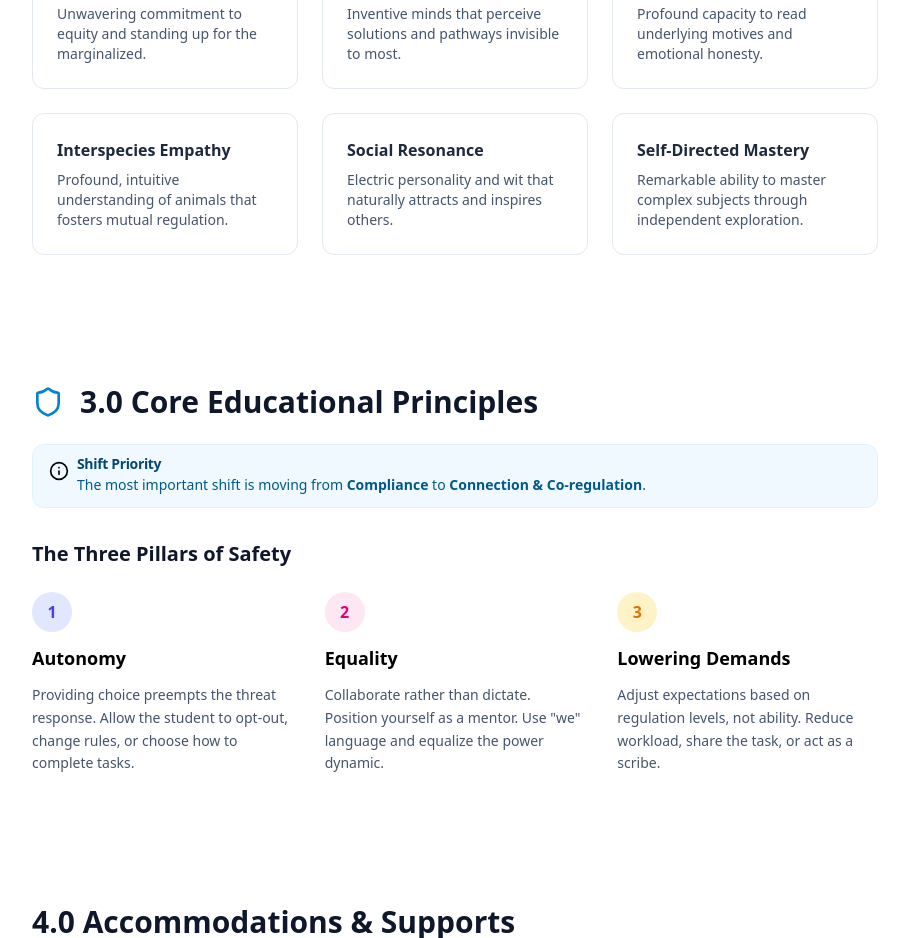
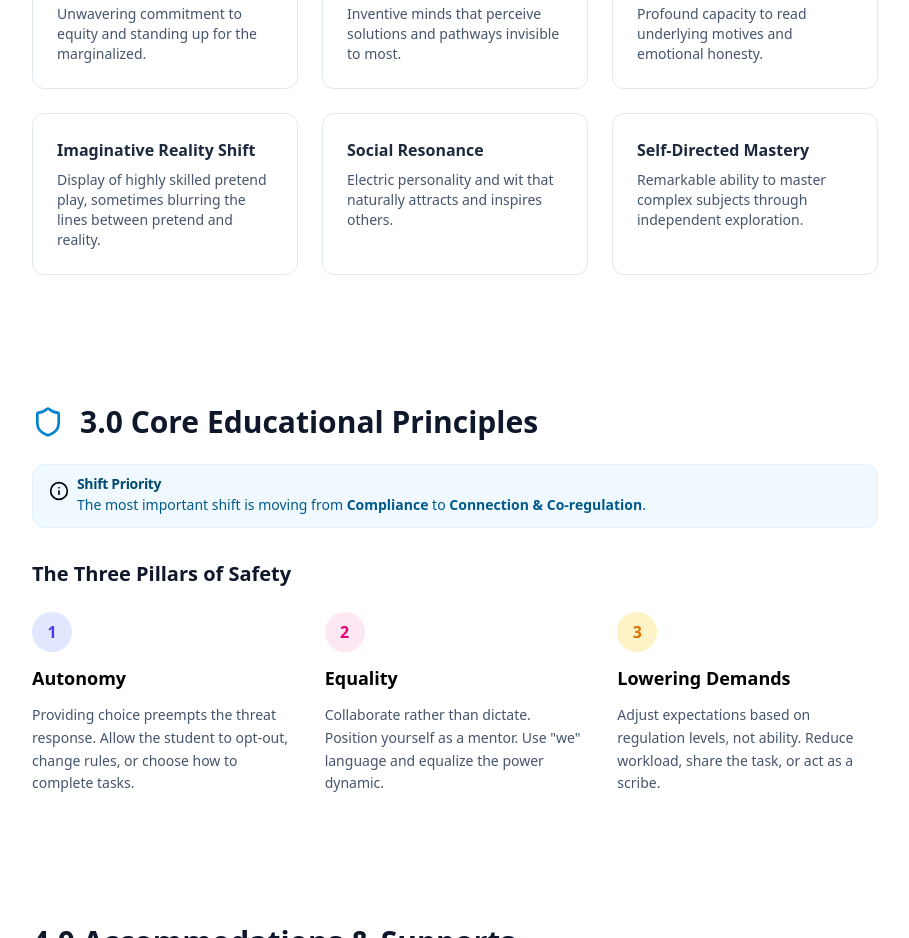
Before and after one commit to metaky/Antigravity, a Next.js app: page /pda-guide in a window 1280 px wide. Shown: the part 1260-2198 px from the top of the page, without its empty margins (185-1094 px from the left). Built offline with nearby package versions, Linux system fonts and the light colour scheme; no server answers.

Commit message:
Update PDA Strengths: Replace Interspecies Empathy with Imaginative Reality Shift

```diff
--- a/src/app/pda-guide/page.tsx
+++ b/src/app/pda-guide/page.tsx
@@ -92,7 +92,7 @@ export default function PDAGuidePage() {
                                     { title: "Principled Advocacy", desc: "Unwavering commitment to equity and standing up for the marginalized." },
                                     { title: "Visionary Thinking", desc: "Inventive minds that perceive solutions and pathways invisible to most." },
                                     { title: "Intuitive Insight", desc: "Profound capacity to read underlying motives and emotional honesty." },
-                                    { title: "Interspecies Empathy", desc: "Profound, intuitive understanding of animals that fosters mutual regulation." },
+                                    { title: "Imaginative Reality Shift", desc: "Display of highly skilled pretend play, sometimes blurring the lines between pretend and reality." },
                                     { title: "Social Resonance", desc: "Electric personality and wit that naturally attracts and inspires others." },
                                     { title: "Self-Directed Mastery", desc: "Remarkable ability to master complex subjects through independent exploration." }
                                 ].map((item, i) => (
```
